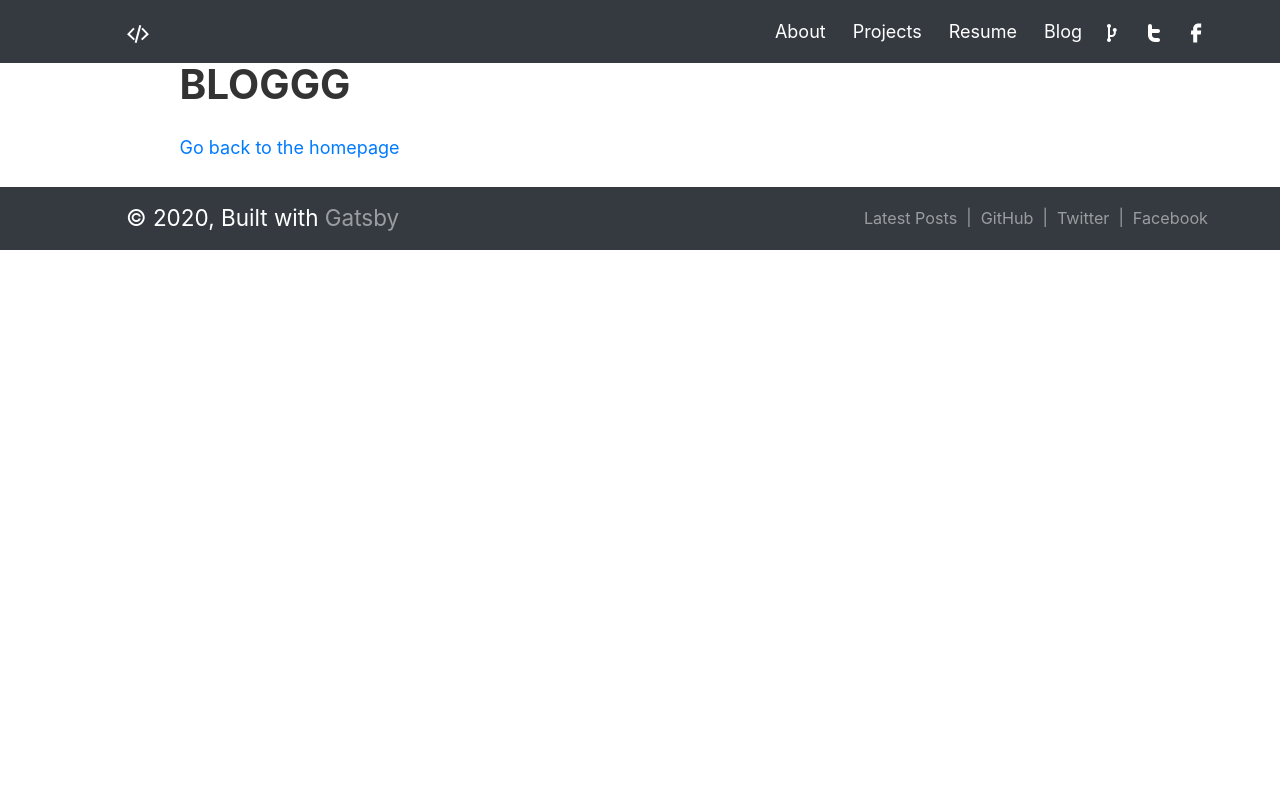
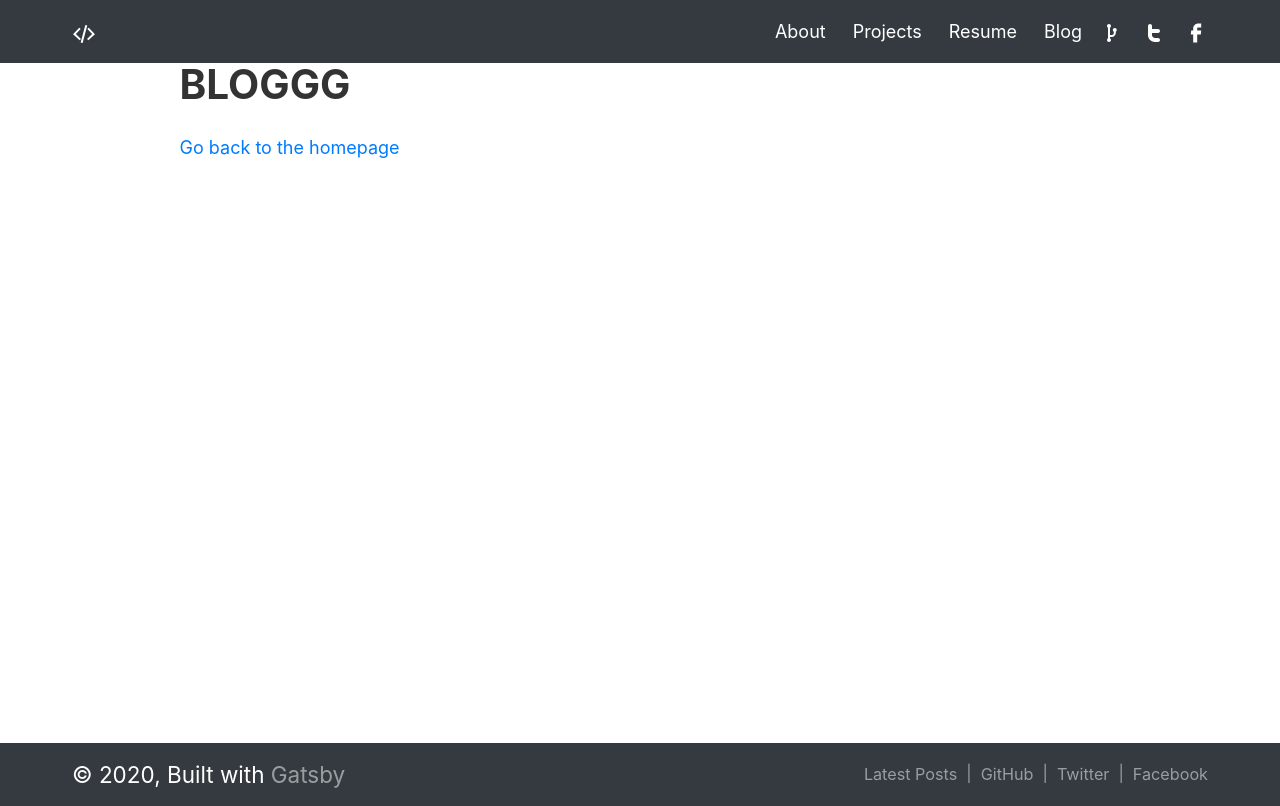
Before and after one commit to schwabbthedeck/gatsby-min-dev-blog-portfolio, a Gatsby site: page /blog in a window 1280 px wide. Built offline with nearby package versions, Linux system fonts and the light colour scheme; Gatsby itself is replaced by a stand-in of ours.

Commit message:
Ensure footer stays at the bottom. Set minheight of layout

```diff
--- a/src/components/footer.js
+++ b/src/components/footer.js
@@ -6,7 +6,7 @@ export default () => (
   <Container fluid className="footer px-0">
     {/* <footer> */}
     <Navbar bg="dark" variant="dark">
-      <Navbar.Brand className="pl-5 ml-5 nav-links">
+      <Navbar.Brand className="pl-5 nav-links">
         © 2020, Built with
           {` `}
         <a title="Gatsby" href="https://www.gatsbyjs.org" target="_blank" rel="noopener noreferrer">Gatsby</a>
--- a/src/components/header.js
+++ b/src/components/header.js
@@ -7,7 +7,7 @@ import { Link } from "gatsby"
 export default () => (
   <Container fluid className="header px-0">
     <Navbar fixed="top" collapseOnSelect expand="md" bg="dark" variant="dark">
-      <Navbar.Brand className="pl-5 ml-5" as={Link} to="/">
+      <Navbar.Brand className="pl-5" as={Link} to="/">
         <svg width="24" height="24" viewBox="0 0 24 24" fill="none" xmlns="http://www.w3.org/2000/svg"><path d="M13.325 3.05011L8.66741 20.4323L10.5993 20.9499L15.2568 3.56775L13.325 3.05011Z" fill="currentColor" /><path d="M7.61197 18.3608L8.97136 16.9124L8.97086 16.8933L3.87657 12.1121L8.66699 7.00798L7.20868 5.63928L1.04956 12.2017L7.61197 18.3608Z" fill="currentColor" /><path d="M16.388 18.3608L15.0286 16.9124L15.0291 16.8933L20.1234 12.1121L15.333 7.00798L16.7913 5.63928L22.9504 12.2017L16.388 18.3608Z" fill="currentColor" /></svg>
       </Navbar.Brand>
       <Navbar.Toggle aria-controls="responsive-navbar-nav" />
--- a/src/components/layout.js
+++ b/src/components/layout.js
@@ -35,6 +35,7 @@ const Layout = ({ children }) => {
           margin: `63px auto 0 auto`,
           maxWidth: 960,
           padding: `0 1.0875rem 1.45rem`,
+          minHeight: `85vh`
         }}
       >
         <main>{children}</main>
```
